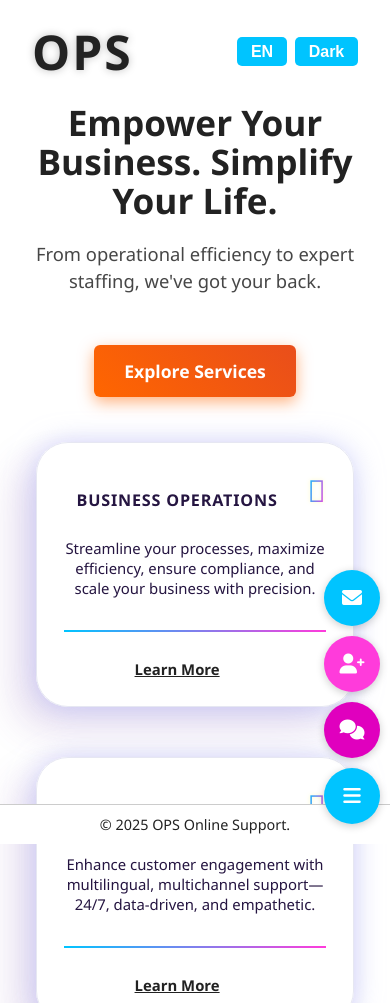
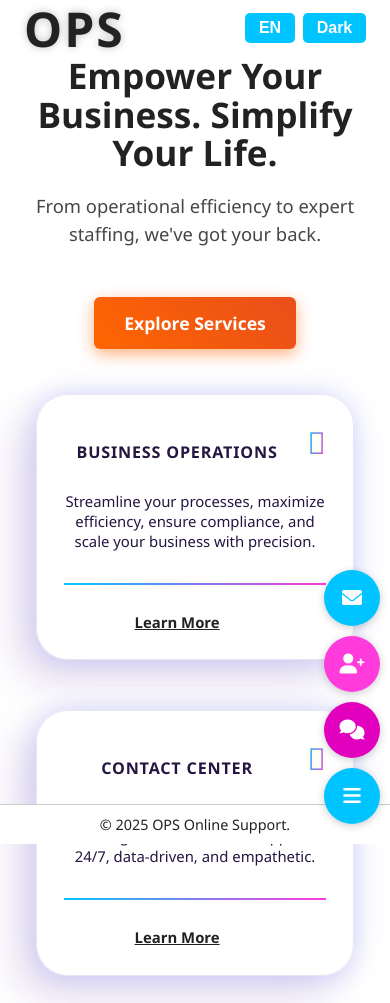
Before and after one commit to quadmangle/spartans, a website: page index.html in a window 390 px wide. Shown: the top 1003 px of the page. Drawn offline with Linux system fonts and the light colour scheme; no server answers.

Commit message:
feat: add responsive nav heights

```diff
--- a/css/style.css
+++ b/css/style.css
@@ -162,7 +162,8 @@ li {
   display: flex;
   align-items: center;
   justify-content: space-between;
-  padding: 1.2rem 2rem;
+  height: 64px;
+  padding: 0 2rem;
   padding-left: calc(2rem + env(safe-area-inset-left));
   padding-right: calc(2rem + env(safe-area-inset-right));
   font-weight: 600;
@@ -646,7 +647,7 @@ body.dark .ops-modal {
 }
 
 /* ==================================== */
-@media (max-width: 768px) {
+@media (max-width: 767px) {
   .nav-links {
     position: fixed;
     top: 0;
@@ -670,6 +671,10 @@ body.dark .ops-modal {
   }
   .ops-nav {
     overflow-x: auto;
+    height: 56px;
+    padding: 0 1.5rem;
+    padding-left: calc(1.5rem + env(safe-area-inset-left));
+    padding-right: calc(1.5rem + env(safe-area-inset-right));
   }
 }
 
```
